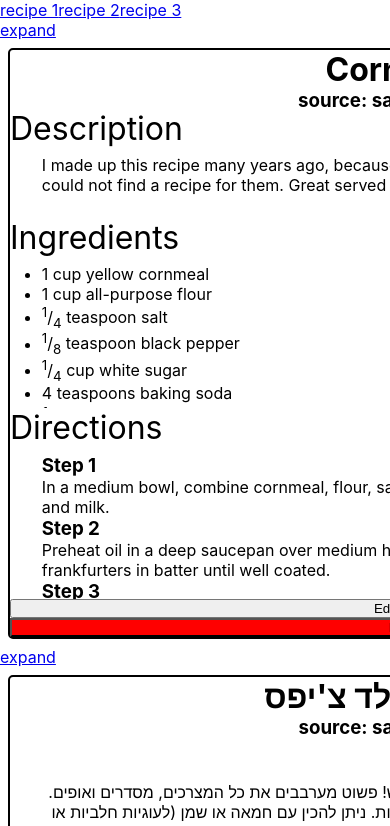
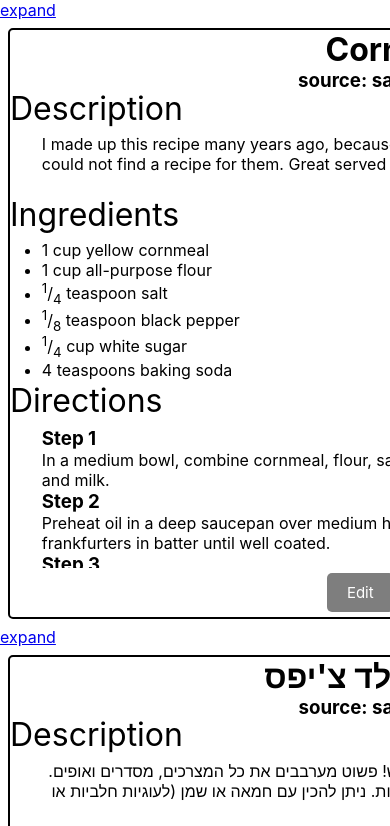
Before and after one commit to YotamGit/Recidex, a React (Create React App) app: page /home in a window 390 px wide. Shown: the top 826 px of the page. Built offline with nearby package versions, Linux system fonts and the light colour scheme.

Commit message:
routes for edit recipe, better button layout and responsivity for markdown editor,  markdown fullscreen with tabs

```diff
--- a/package.json
+++ b/package.json
@@ -3,6 +3,9 @@
   "version": "0.1.0",
   "private": true,
   "dependencies": {
+    "@emotion/react": "^11.7.1",
+    "@emotion/styled": "^11.6.0",
+    "@mui/material": "^5.2.5",
     "@testing-library/jest-dom": "^5.15.1",
     "@testing-library/react": "^11.2.7",
     "@testing-library/user-event": "^12.8.3",
--- a/src/App.js
+++ b/src/App.js
@@ -3,6 +3,7 @@ import Search from "./components/Search";
 import { useEffect, useState } from "react";
 import Recipes from "./components/Recipes";
 import RecipePage from "./components/RecipePage";
+import RecipeEditorPage from "./components/RecipeEditorPage";
 import {
   BrowserRouter as Router,
   Navigate,
@@ -128,9 +129,6 @@ function App() {
             path="/home"
             element={
               <>
-                <Link to="/recipes/1">recipe 1</Link>
-                <Link to="/recipes/2">recipe 2</Link>
-                <Link to="/recipes/3">recipe 3</Link>
                 {recipes.length > 0 ? (
                   <Recipes
                     recipes={recipes}
@@ -153,6 +151,12 @@ function App() {
               />
             }
           />
+          <Route
+            path="/recipes/edit/:recipe_id"
+            element={
+              <RecipeEditorPage recipes={recipes} onEditRecipe={onEditRecipe} />
+            }
+          />
         </Routes>
       </div>
     </Router>
--- a/src/components/Button.js
+++ b/src/components/Button.js
@@ -1,8 +1,13 @@
 import PropTypes from "prop-types";
+import "../styles/Button.css";
 
 const Button = ({ text, color, onClick }) => {
   return (
-    <button onClick={onClick} style={{ backgroundColor: color }}>
+    <button
+      onClick={onClick}
+      style={{ backgroundColor: color }}
+      className="generic-btn"
+    >
       {text}
     </button>
   );
--- a/src/components/MarkdownEditor.js
+++ b/src/components/MarkdownEditor.js
@@ -1,6 +1,10 @@
 import { marked } from "marked";
 import { useState, useEffect } from "react";
 import "../styles/MarkdownEditor.css";
+import Tabs from "@mui/material/Tabs";
+import Tab from "@mui/material/Tab";
+import AppBar from "@mui/material/AppBar";
+
 marked.setOptions({
   gfm: true,
   breaks: true,
@@ -20,17 +24,26 @@ const MarkdownEditor = ({
     defaultRtl ? defaultRtl : false
   );
 
+  const [activeTab, setActiveTab] = useState(0);
+  const handleTabs = (event, value) => {
+    setActiveTab(value);
+  };
+
   useEffect(() => {
     if (defaultText) {
+      if (activeTab === 1) {
         document.getElementById("converted-markdown").innerHTML =
           marked.parse(markdown);
       }
-  }, [markdown, defaultText]);
+    }
+  }, [activeTab, markdown, defaultText]);
 
   const markdownToHtml = (markdownText) => {
     setMarkdown(markdownText);
+    if (activeTab === 1) {
       document.getElementById("converted-markdown").innerHTML =
         marked.parse(markdownText);
+    }
     return;
   };
 
@@ -55,8 +68,11 @@ const MarkdownEditor = ({
     <form className="markdown-editor" onSubmit={onSubmit}>
       <h1 style={{ textAlign: "center" }}>{contextText}</h1>
       <div className="markdown-editor-text-box-container">
-        <div>
-          <h3>Markdown</h3>
+        <Tabs value={activeTab} onChange={handleTabs}>
+          <Tab label="Markdown"></Tab>
+          <Tab label="Preview"></Tab>
+        </Tabs>
+        <TabPanel value={activeTab} index={0}>
           <textarea
             className="markdown-editor-text-box"
             type="text"
@@ -65,9 +81,8 @@ const MarkdownEditor = ({
             value={markdown}
             style={{ direction: rightToLeft ? "rtl" : "ltr" }}
           />
-        </div>
-        <div>
-          <h3>Preview</h3>
+        </TabPanel>
+        <TabPanel value={activeTab} index={1}>
           <div
             id="converted-markdown"
             className="markdown-editor-text-box"
@@ -75,8 +90,7 @@ const MarkdownEditor = ({
           >
             Preview
           </div>
-        </div>
-      </div>
+        </TabPanel>
         <div style={{ textAlign: "center" }}>
           <label>Set Right To left</label>
           <input
@@ -86,9 +100,20 @@ const MarkdownEditor = ({
             onChange={(e) => setRightToLeft(e.currentTarget.checked)}
           />
         </div>
-      <input className="btn" type="submit" value={"Save Edit"} />
+        <div className="markdown-editor-button-row">
+          <input className="markdown-btn" type="submit" value={"Save Edit"} />
+          <button className="markdown-btn" onClick={close}>
+            Close
+          </button>
+        </div>
+      </div>
     </form>
   );
 };
 
 export default MarkdownEditor;
+
+function TabPanel(props) {
+  const { children, value, index } = props;
+  return <>{value === index && children}</>;
+}
--- a/src/components/Recipe.js
+++ b/src/components/Recipe.js
@@ -1,8 +1,7 @@
 import { useEffect } from "react";
-import RecipeEditor from "./RecipeEditor";
-import Popup from "reactjs-popup";
 import { marked } from "marked";
 import Button from "./Button";
+import "../styles/Recipe.css";
 import { Link } from "react-router-dom";
 
 marked.setOptions({
@@ -48,24 +47,17 @@ const Recipe = ({ recipe, onEditRecipe, deleteRecipe }) => {
           id={recipe.id + "-recipe-directions"}
         />
       </div>
-      <Popup trigger={<button>Edit Recipe</button>} modal nested>
-        {(close) => (
-          <>
-            <button onClick={close}>&times;</button>
-            <RecipeEditor
-              key={recipe.id}
-              recipe={recipe}
-              onEditRecipe={onEditRecipe}
-              close={close}
-            />
-          </>
-        )}
-      </Popup>
-      <Button
-        text="Delete"
-        color="red"
-        onClick={() => deleteRecipe(recipe.id)}
-      />
+      <div className="recipe-footer">
+        <Link className="recipe-btn" to={`/recipes/edit/${recipe.id}`}>
+          Edit
+        </Link>
+
+        <Button
+          text="Delete"
+          color="red"
+          onClick={() => deleteRecipe(recipe.id)}
+        />
+      </div>
     </div>
   );
 };
--- a/src/components/RecipeEditor.js
+++ b/src/components/RecipeEditor.js
@@ -10,7 +10,7 @@ marked.setOptions({
   smartLists: true,
 });
 
-const RecipeEditor = ({ onEditRecipe, recipe, close }) => {
+const RecipeEditor = ({ onEditRecipe, recipe }) => {
   const [tempTitle, setTempTitle] = useState(recipe.title);
   const [title, setTitle] = useState(tempTitle);
   const [tempSource, setTempSource] = useState(recipe.source);
@@ -63,7 +63,6 @@ const RecipeEditor = ({ onEditRecipe, recipe, close }) => {
         ingredients,
         directions,
       });
-      close();
     }
   };
   return (
@@ -152,7 +151,7 @@ const RecipeEditor = ({ onEditRecipe, recipe, close }) => {
         setRtl={setRtl}
         rtl={rtl}
       />
-      <button onClick={() => onSaveRecipeChanges(close)}>Save Changes</button>
+      <button onClick={onSaveRecipeChanges}>Save Changes</button>
     </div>
   );
 };
--- /dev/null
+++ b/src/components/RecipeEditorPage.js
@@ -0,0 +1,16 @@
+import Recipe from "./RecipeEditor.js";
+import { useParams } from "react-router-dom";
+import { Link } from "react-router-dom";
+
+const RecipeEditorPage = ({ recipes, onEditRecipe }) => {
+  const { recipe_id } = useParams();
+  const recipe = recipes.filter((recipe) => recipe.id === recipe_id)[0];
+  return (
+    <div>
+      <Link to="/home">Home Page</Link>
+      {recipe && <Recipe recipe={recipe} onEditRecipe={onEditRecipe} />}
+    </div>
+  );
+};
+
+export default RecipeEditorPage;
--- a/src/components/RecipeEditorSection.js
+++ b/src/components/RecipeEditorSection.js
@@ -23,10 +23,15 @@ const RecipeEditorSection = ({ sectionTitle, setData, data, setRtl, rtl }) => {
         className="recipe-editor-text-box"
         id={"recipe-editor-" + sectionTitle.toLowerCase()}
       ></div>
-      <Popup trigger={<button>Edit</button>} modal nested>
+      <Popup
+        className="recipe-editor-markdown-editor-popup"
+        contentStyle={{ height: "100%", width: "100%" }}
+        trigger={<button>Edit</button>}
+        modal
+        nested
+      >
         {(close) => (
           <>
-            <button onClick={close}>&times;</button>
             <MarkdownEditor
               contextText={sectionTitle}
               setData={setData}
--- /dev/null
+++ b/src/styles/Button.css
@@ -0,0 +1,13 @@
+.generic-btn {
+  display: inline-block;
+  background: #000;
+  color: #fff;
+  border: none;
+  padding: 10px 20px;
+  margin: 5px;
+  border-radius: 5px;
+  cursor: pointer;
+  text-decoration: none;
+  font-size: 15px;
+  font-family: inherit;
+}
--- a/src/styles/MarkdownEditor.css
+++ b/src/styles/MarkdownEditor.css
@@ -4,15 +4,13 @@
   padding: 0;
 }
 
-.btn {
+.markdown-btn {
   display: inline-block;
   background: #000;
   color: #fff;
   border: none;
   padding: 10px 20px;
   margin: 5px;
-  margin-left: 40vw;
-  margin-right: 40vw;
   border-radius: 5px;
   cursor: pointer;
   text-decoration: none;
@@ -21,24 +19,35 @@
 }
 
 .markdown-editor {
-  border-radius: 5px;
-  border: 2px solid black;
   display: flex;
   flex-direction: column;
   background-color: white;
+  height: 100%;
+  width: 100%;
 }
 
 .markdown-editor-text-box {
   border-radius: 5px;
   border: 2px solid black;
-  width: 40vw;
-  height: 50vh;
+  width: 100%;
+  height: 80%;
   overflow-y: auto;
   padding: 3%;
+  font-size: 150%;
 }
 
 .markdown-editor-text-box-container {
+  align-items: center;
   display: flex;
   justify-content: space-evenly;
+  flex-direction: column;
+  height: 70%;
+  flex-grow: 1;
+}
+
+.markdown-editor-button-row {
   flex-direction: row;
+  align-items: center;
+  display: flex;
+  justify-content: center;
 }
--- /dev/null
+++ b/src/styles/Recipe.css
@@ -0,0 +1,22 @@
+.recipe-btn {
+  display: inline-block;
+  background: rgb(126, 126, 126);
+  color: #fff;
+  border: none;
+  padding: 10px 20px;
+  margin: 5px;
+  border-radius: 5px;
+  cursor: pointer;
+  text-decoration: none;
+  font-size: 15px;
+  font-family: inherit;
+  text-align: center;
+}
+
+.recipe-footer {
+  direction: ltr;
+  flex-direction: row;
+  align-items: center;
+  display: flex;
+  justify-content: center;
+}
--- a/src/styles/RecipeCard.css
+++ b/src/styles/RecipeCard.css
@@ -14,6 +14,7 @@
   height: 10%;
 }
 .recipe-title {
+  direction: ltr;
   margin-bottom: 1%;
   font-size: 200%;
   height: 20%;
```
Also changed, not shown: 1 other file (tests, documents, lock files or other folders). Lines whose indentation alone changed are shown as unchanged.
